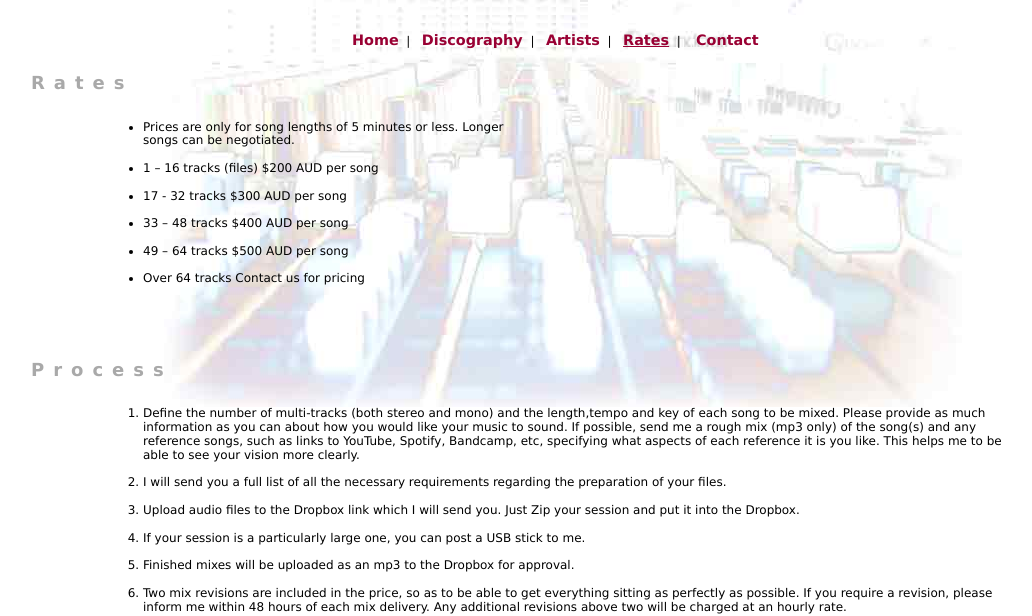
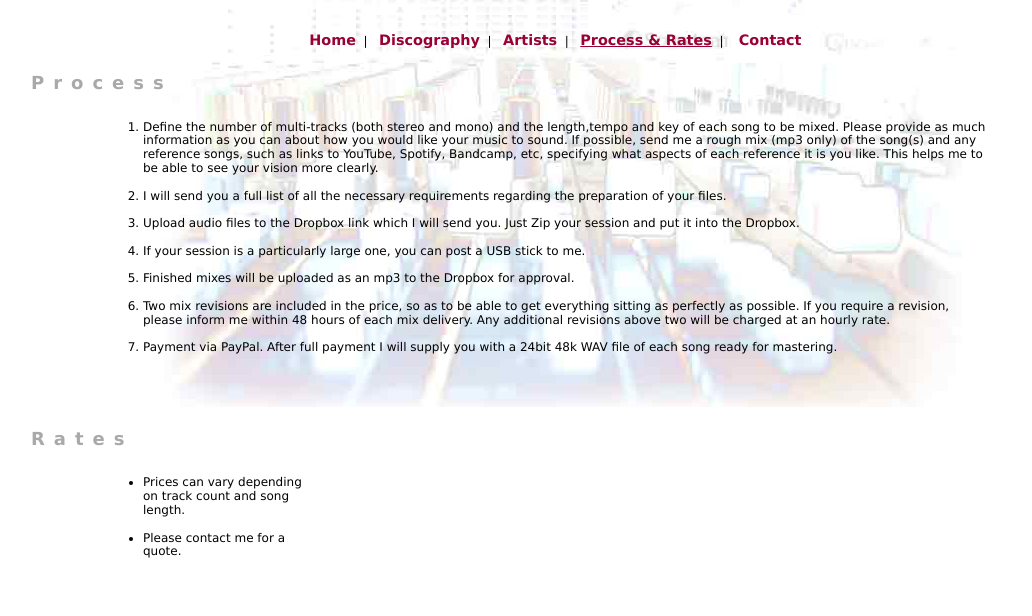
Before and after one commit to Arden60/Revised-White-Room-1, a plain HTML site: page rates.html in a window 1280 px wide. Shown: the part 193-809 px from the top of the page, without its empty margins (77-1109 px from the left). Drawn offline with Linux system fonts and the light colour scheme.

Commit message:
rates page tweak & footer

```diff
--- a/rates.html
+++ b/rates.html
@@ -77,7 +77,7 @@
                         <a href="discography.html">Discography</a>&nbsp;&nbsp;|&nbsp;&nbsp;
                         <a href="clients.html">Artists</a>&nbsp;&nbsp;|&nbsp;&nbsp;
 
-                        <a href="rates.html" class="active">Rates</a>&nbsp;&nbsp;|&nbsp;&nbsp;&nbsp;
+                        <a href="rates.html" class="active">Process & Rates</a>&nbsp;&nbsp;|&nbsp;&nbsp;&nbsp;
 
                         <a href="contact.html">Contact</a>&nbsp;&nbsp;&nbsp;&nbsp;
 
@@ -86,7 +86,7 @@
 
 <div class="section">
 
-                <h2>Rates</h2>
+               <!-- <h2>Rates</h2>
 
                 <section class="layout-wide">
 
@@ -115,7 +115,7 @@
                                         </ul>
 
                                 </div>
-                        </div>
+                        </div> -->
 
 
 
@@ -123,7 +123,7 @@
                                 <h2>Process</h2>
 
                                 <div class="content-area-grid"></div>
-                                        <div class="content">
+                                        <div class="content-block">
 
 
                                 <ol>
@@ -154,6 +154,31 @@
 
                         </div>
 
+
+                          <h2>Rates</h2>
+
+
+
+
+
+                        <div class="content-area-grid">
+                                <div class="content-2">
+
+
+                                        <ul>
+
+                                        <li>Prices can vary depending on track count and song length.</li>
+                                        <br>
+                                        <li>Please contact me for a quote.</li>
+                                        <br>
+
+                                        </ul>
+
+                                </div>
+                        </div>
+
+
+</div>
 
                 <!--<div class="content-block">
 
--- a/style.css
+++ b/style.css
@@ -332,21 +332,39 @@ a {
 
 	.content{
 		padding-left:15em;
-		padding-right:15em;
+		padding-right:12em;
 		font-size:1em;
-		padding-bottom: 22em;
+		padding-bottom: 21em;
 	}
 
 
   .content-block{
 	  padding-left:15em;
-	  padding-right:0em;
+	  padding-right:10em;
 	  padding-bottom: 2em;
 
 	  font-size:1em;
 
 }
 
+
+.content-2{
+	padding-left:15em;
+	padding-right:15em;
+	font-size:1em;
+	padding-bottom: 8em;
+}
+
+.content-contact{
+	padding-left:15em;
+	padding-right:15em;
+	font-size:1em;
+	padding-bottom: 18em;
+}
+
+.section{
+	padding-right: 8em
+}
 
 .hero-content {
     position: absolute;
```
Also changed, not shown: clients.html (+1 -1 lines), contact.html (+2 -2 lines), discography.html (+22 -11 lines), index.html (+1 -1 lines).
